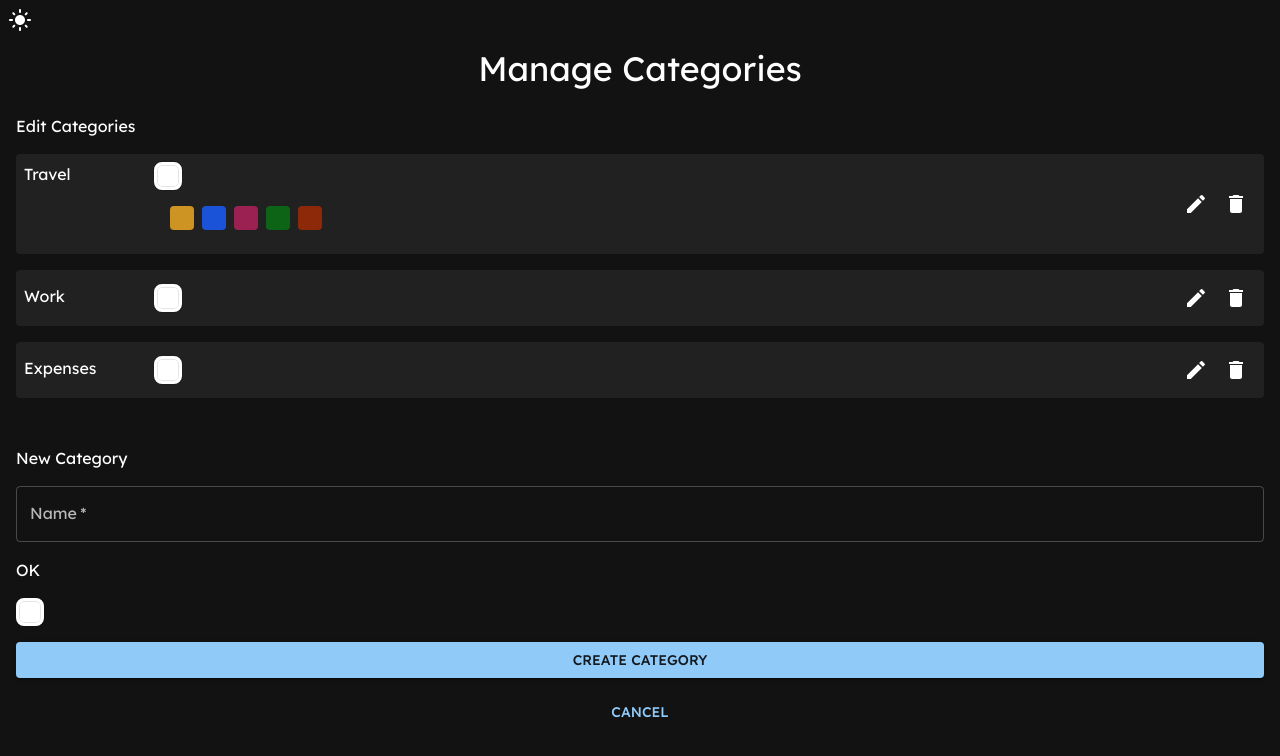
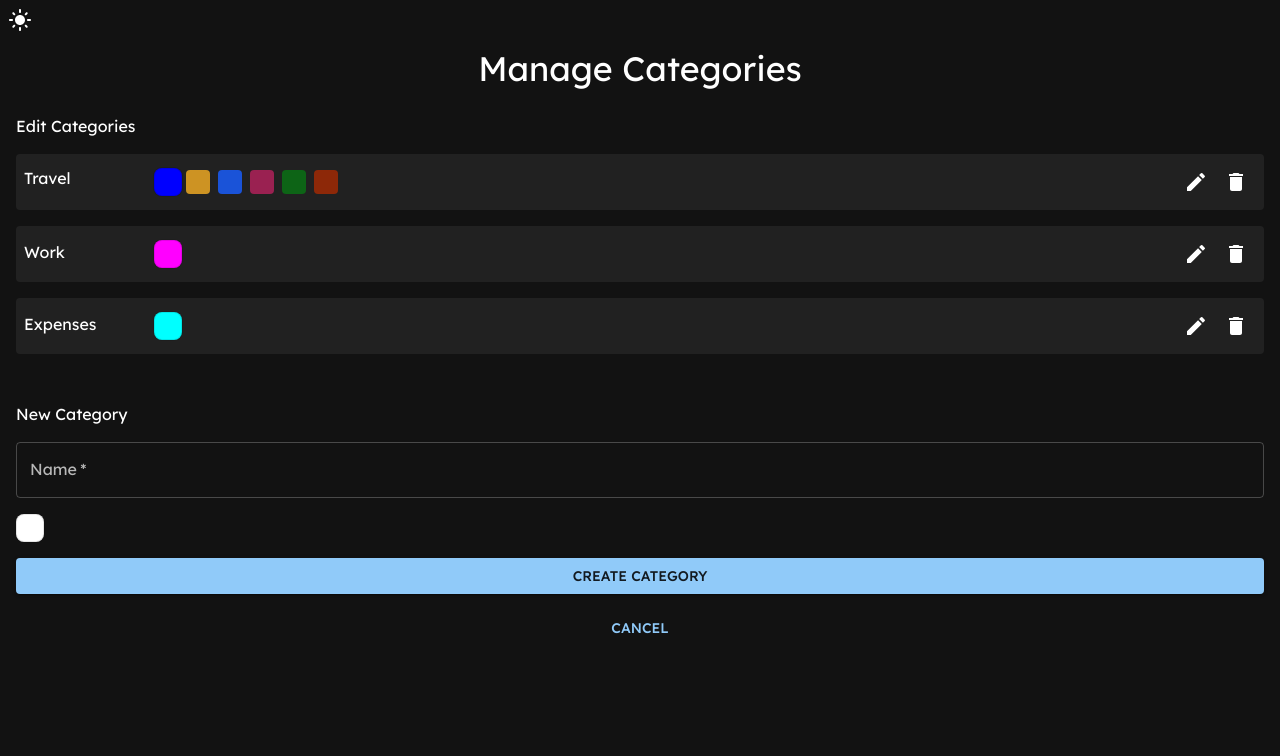
Before and after one commit to SA9102/Productivity-App, a React (Vite) app: page /Todo-App/manage-categories in a window 1280 px wide. Both pictures are taken after a click on the element 168 px from the left and 181 px from the top of the page. Shown: the top 756 px of the page. Built offline with nearby package versions, Linux system fonts and the light colour scheme; a web font is replaced by a local one.

Commit message:
changes to category editing

```diff
--- /dev/null
+++ b/src/components/CategoryItem.tsx
@@ -0,0 +1,59 @@
+import {
+  ButtonGroup,
+  IconButton,
+  Paper,
+  Stack,
+  TextField,
+  Typography,
+} from "@mui/material";
+import SwatchesPicker from "./SwatchesPicker";
+import DeleteIcon from "@mui/icons-material/Delete";
+import EditIcon from "@mui/icons-material/Edit";
+import { useState } from "react";
+import { grey } from "@mui/material/colors";
+import useCategoryStore from "../store/categoryStore";
+
+const CategoryItem = ({ cat, presetColours }) => {
+  const [category, setCategory] = useState(cat);
+  const updateCategory = useCategoryStore((state) => state.updateCategory);
+
+  const handleChangeColour = (string) => {
+    // setCategory({ ...category, colour: string });
+    updateCategory({ id: cat.id, name: cat.name, colour: string });
+  };
+  return (
+    <Paper
+      sx={{
+        flex: 1,
+        // height: "50px",
+        backgroundColor: grey[900],
+        display: "flex",
+        justifyContent: "space-between",
+        alignItems: "center",
+        cursor: "pointer",
+      }}
+    >
+      <Stack flexDirection="row">
+        <Typography width="130px">{category.name}</Typography>
+        {/* <PopoverPicker colour={category.colour} onChange={setColour} /> */}
+        <SwatchesPicker
+          colour={cat.colour}
+          onChange={handleChangeColour}
+          presetColours={presetColours}
+        />
+      </Stack>
+      {/* <Box></Box> */}
+
+      <ButtonGroup>
+        <IconButton>
+          <EditIcon />
+        </IconButton>
+        <IconButton>
+          <DeleteIcon />
+        </IconButton>
+      </ButtonGroup>
+    </Paper>
+  );
+};
+
+export default CategoryItem;
--- a/src/components/SwatchesPicker.tsx
+++ b/src/components/SwatchesPicker.tsx
@@ -1,4 +1,4 @@
-import { Box } from "@mui/material";
+import { Box, Stack } from "@mui/material";
 import { useCallback, useRef, useState } from "react";
 import { HexColorPicker } from "react-colorful";
 import useClickOutside from "../hooks/useClickOutside";
@@ -10,7 +10,11 @@ const SwatchesPicker = ({ colour, onChange, presetColours }) => {
   const close = useCallback(() => toggleOpen(false), []);
   useClickOutside(popover, close);
   return (
-    <Box>
+    <Stack
+      flexDirection="row"
+      alignItems="center"
+      //   sx={{ width: "300px", background: "#f0f0f4", borderRadius: "9px" }}
+    >
       {/* <HexColorPicker color={colour} onChange={onChange} /> */}
       <Box
         sx={{
@@ -18,7 +22,7 @@ const SwatchesPicker = ({ colour, onChange, presetColours }) => {
           width: "28px",
           height: "28px",
           borderRadius: "8px",
-          border: "3px solid #fff",
+          //   border: "3px solid ",
           boxShadow:
             "0 0 0 1px rgba(0, 0, 0, 0.1), inset 0 0 0 1px rgba(0, 0, 0, 0.1)",
           cursor: "pointer",
@@ -28,7 +32,26 @@ const SwatchesPicker = ({ colour, onChange, presetColours }) => {
       {isOpen && (
         <Box
           ref={popover}
-          sx={{ display: "flex", padding: "12px", flexWrap: "wrap" }}
+          sx={{
+            display: "flex",
+            flexDirection: "row",
+            // padding: "12px",
+            flexWrap: "wrap",
+            // width: "300px",
+            // background: "#f0f0f4",
+            borderRadius: "9px",
+          }}
+          //   sx={{
+          //     display: "flex",
+          //     padding: "12px",
+          //     flexWrap: "wrap",
+          //     position: "absolute",
+          //     top: "calc(100% + 2px)",
+          //     left: "0",
+          //     borderRadius: "9px",
+          //     boxShadow: "0 6px 12px rgba(0, 0, 0, 0.15)",
+          //     zIndex: "999",
+          //   }}
         >
           {presetColours.map((presetColour) => (
             <button
@@ -44,12 +67,15 @@ const SwatchesPicker = ({ colour, onChange, presetColours }) => {
                 outline: "none",
                 backgroundColor: presetColour,
               }}
-              onClick={() => onChange(presetColour)}
+              onClick={() => {
+                onChange(presetColour);
+                close();
+              }}
             />
           ))}
         </Box>
       )}
-    </Box>
+    </Stack>
   );
 };
 
--- a/src/pages/ManageCategoriesPage.tsx
+++ b/src/pages/ManageCategoriesPage.tsx
@@ -16,19 +16,19 @@ import useCategoryStore from "../store/categoryStore";
 import { useNavigate } from "react-router";
 import { HOME_ROUTE } from "../utils/fullRoutes";
 import { grey } from "@mui/material/colors";
-import DeleteIcon from "@mui/icons-material/Delete";
-import EditIcon from "@mui/icons-material/Edit";
+
 import PopoverPicker from "../components/PopoverPicker";
 import SwatchesPicker from "../components/SwatchesPicker";
+import CategoryItem from "../components/CategoryItem";
 
 const ManageCategoriesPage = () => {
   const categories = useCategoryStore((state) => state.categories);
   const addCategory = useCategoryStore((state) => state.addCategory);
+  const updateCategory = useCategoryStore((state) => state.updateCategory);
   const navigate = useNavigate();
   const [categoryInput, setCategoryInput] = useState<categoryType>(
     getEmptyCategory()
   );
-  const [colour, setColour] = useState("#ffffff");
   const presetColours = ["#cd9323", "#1a53d8", "#9a2151", "#0d6416", "#8d2808"];
 
   const handleChangeColour = (newColour) => {
@@ -43,37 +43,7 @@ const ManageCategoriesPage = () => {
         <FormControl fullWidth sx={{ display: "flex", gap: "1rem" }}>
           <Typography>Edit Categories</Typography>
           {categories.map((category) => (
-            <Paper
-              sx={{
-                flex: 1,
-                // height: "50px",
-                backgroundColor: grey[900],
-                display: "flex",
-                justifyContent: "space-between",
-                alignItems: "center",
-                cursor: "pointer",
-              }}
-            >
-              <Stack flexDirection="row">
-                <Typography width="130px">{category.name}</Typography>
-                {/* <PopoverPicker colour={category.colour} onChange={setColour} /> */}
-                <SwatchesPicker
-                  colour={colour}
-                  onChange={setColour}
-                  presetColours={presetColours}
-                />
-              </Stack>
-              {/* <Box></Box> */}
-
-              <ButtonGroup>
-                <IconButton>
-                  <EditIcon />
-                </IconButton>
-                <IconButton>
-                  <DeleteIcon />
-                </IconButton>
-              </ButtonGroup>
-            </Paper>
+            <CategoryItem cat={category} presetColours={presetColours} />
           ))}
         </FormControl>
         <FormControl fullWidth sx={{ display: "flex", gap: "1rem" }}>
@@ -89,8 +59,11 @@ const ManageCategoriesPage = () => {
             }
             required
           />
-          <Typography>OK</Typography>
-          <PopoverPicker colour={colour} onChange={setColour} />
+          <SwatchesPicker
+            colour={categoryInput.colour}
+            onChange={handleChangeColour}
+            presetColours={presetColours}
+          />
           <Button
             variant="contained"
             onClick={() => {
--- a/src/store/categoryStore.ts
+++ b/src/store/categoryStore.ts
@@ -7,7 +7,8 @@ type state = {
 };
 
 type actions = {
-  addCategory: (task: categoryType) => void;
+  addCategory: (category: categoryType) => void;
+  updateCategory: (updatedCategory: categoryType) => void;
 };
 
 const useCategoryStore = create<state & actions>()((set) => ({
@@ -16,6 +17,15 @@ const useCategoryStore = create<state & actions>()((set) => ({
     set((state) => ({
       categories: [...state.categories, category],
     })),
+  updateCategory: (updatedCategory: categoryType) =>
+    set((state) => ({
+      categories: state.categories.map((category: categoryType) => {
+        if (category.id === updatedCategory.id) {
+          return updatedCategory;
+        }
+        return category;
+      }),
+    })),
 }));
 
 export default useCategoryStore;
```
